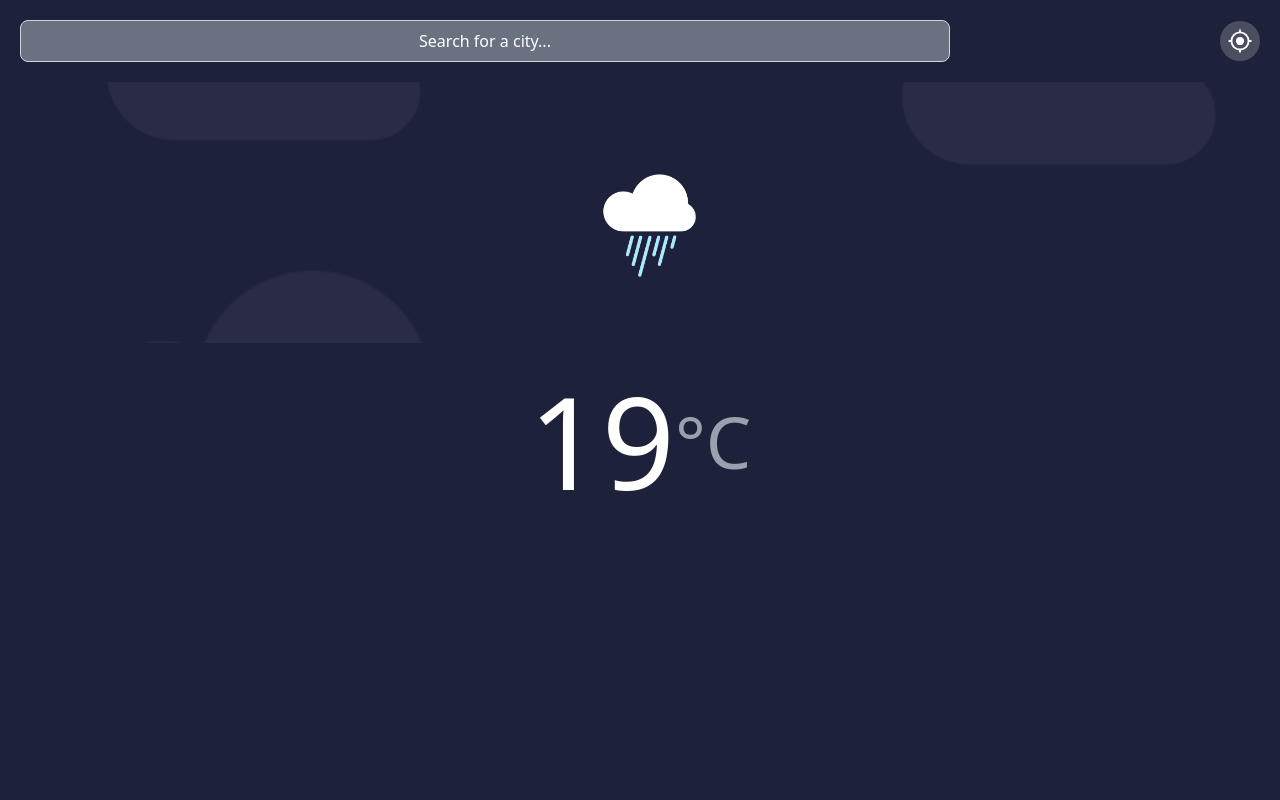
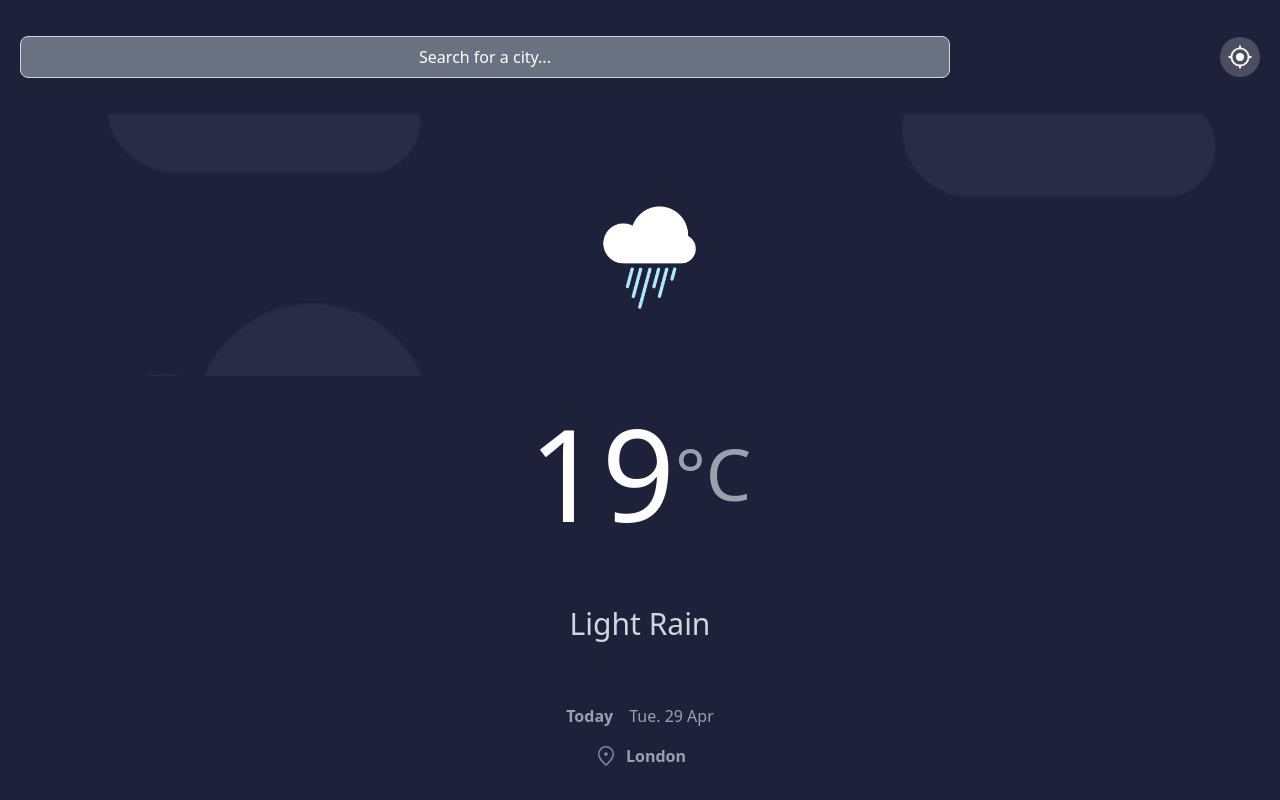
Before and after one commit to jacob-guerrero/funval-mp2, a React (Vite) app: page / in a window 1280 px wide. Built offline with nearby package versions, Linux system fonts and the light colour scheme.

Commit message:
Agregar mas informacion con WheatherMoreInfo

```diff
--- a/src/components/Main.jsx
+++ b/src/components/Main.jsx
@@ -1,11 +1,13 @@
 import WeatherInfo from "./WeatherInfo";
 import Searchbar from "./Searchbar";
+import WeatherMoreInfo from "./WeatherMoreInfo";
 
 export default function Main() {
   return (
     <main className="w-full min-h-screen h-screen">
-        <Searchbar />
-        <WeatherInfo />
+      <Searchbar />
+      <WeatherInfo />
+      <WeatherMoreInfo />
     </main>
-  )
+  );
 }
--- a/src/components/Searchbar.jsx
+++ b/src/components/Searchbar.jsx
@@ -1,6 +1,6 @@
 export default function Searchbar() {
   return (
-    <div className="flex justify-between items-center p-5 text-white">
+    <div className="h-1/7 flex justify-between items-center p-5 text-white">
       <input
         type="button"
         value="Search for a city..."
--- a/src/components/WeatherInfo.jsx
+++ b/src/components/WeatherInfo.jsx
@@ -12,8 +12,8 @@ export default function WeatherInfo() {
       </picture>
 
       <div className="w-full h-3/7 text-white flex justify-center items-center">
-        <p className="text-9xl">19</p>
-        <p className="text-7xl text-gray-400">°C</p>
+        <h2 className="text-9xl">19</h2>
+        <h2 className="text-7xl text-gray-400">°C</h2>
       </div>
     </div>
   );
--- /dev/null
+++ b/src/components/WeatherMoreInfo.jsx
@@ -0,0 +1,25 @@
+import React from "react";
+
+export default function WeatherMoreInfo() {
+  return (
+    <div className="w-full h-2/7 text-gray-300 flex flex-col items-center gap-4">
+      <h3 className="w-full h-1/2 text-3xl text-gray-300 flex justify-center items-center">
+        Light Rain
+      </h3>
+
+      <div className="w-full h-1/2 flex flex-col justify-center gap-4 pb-5 text-gray-400">
+        <div className="flex justify-center items-center gap-4">
+          <p className="font-semibold">Today</p>
+          <p>Tue. 29 Apr</p>
+        </div>
+
+        <div className="flex justify-center gap-2">
+          <picture>
+            <img src="/icons/location_on.svg" alt="location" className="w-6" />
+          </picture>
+          <p className="font-semibold">London</p>
+        </div>
+      </div>
+    </div>
+  );
+}
```
